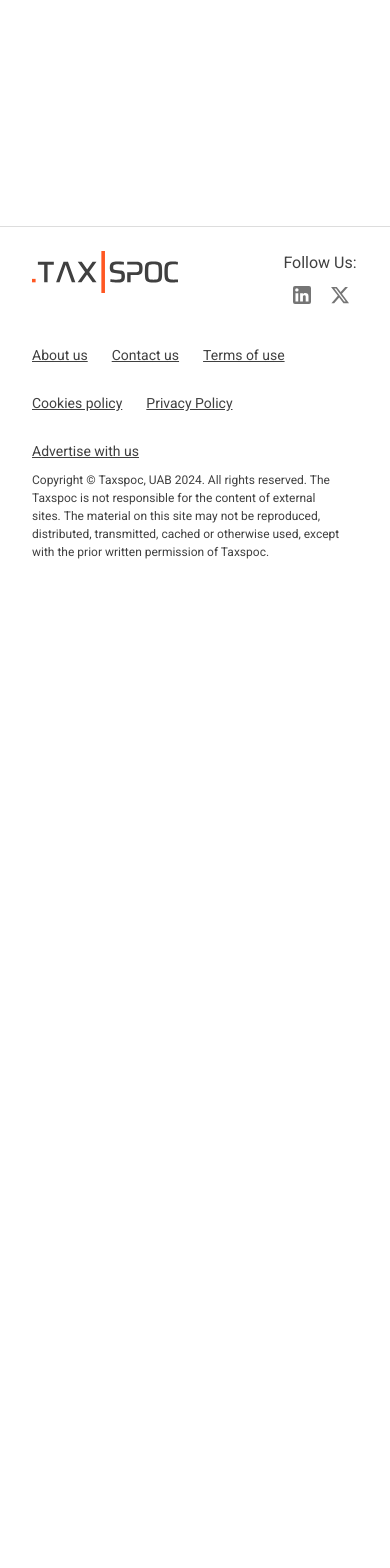
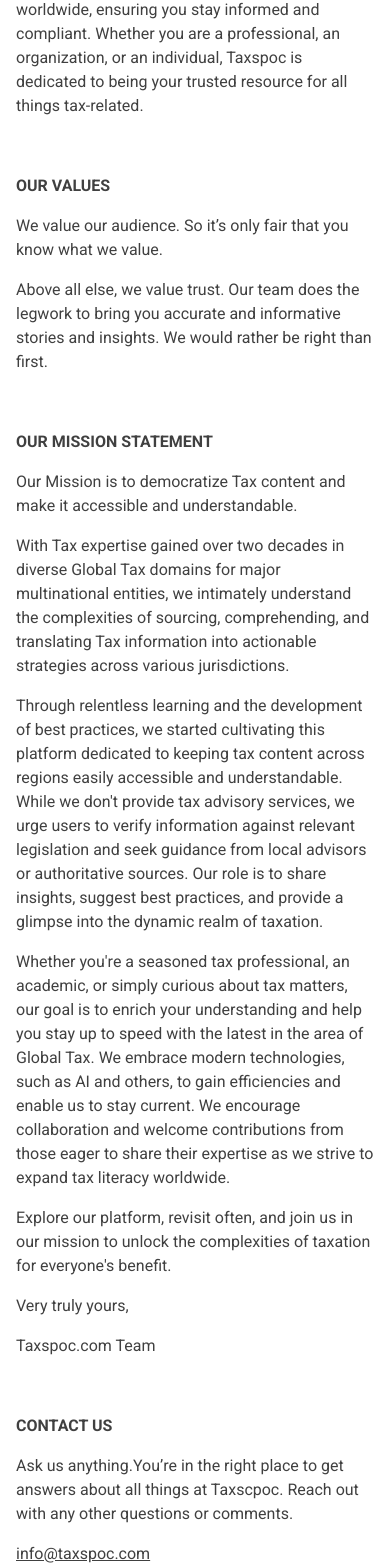
Before and after one commit to JurateSt/TAXSPOC, a React (Vite) app in the folder ui-web/: page /about-us in a window 390 px wide. Shown: the part 259-1827 px from the top of the page. Before the commit the page ends 844 px from the top, so only its background shows below. Built offline with nearby package versions, Linux system fonts and the light colour scheme; no server answers.

Commit message:
About Us and Contact Us pages

```diff
--- a/ui-web/src/components/BottomBar/BottomContainer.jsx
+++ b/ui-web/src/components/BottomBar/BottomContainer.jsx
@@ -77,7 +77,7 @@ const BottomContainer = () => {
 							<Link
 								to="/about-us"
 								// target="_blank"
-								rel="noopener noreferrer"
+								// rel="noopener noreferrer"
 								style={{ color: 'inherit' }}
 							>
 								<Typography variant="bottomNavigationText">About us</Typography>
@@ -94,9 +94,9 @@ const BottomContainer = () => {
 							<Link to="/privacy-policy" rel="noopener noreferrer" style={{ color: 'inherit' }}>
 								<Typography variant="bottomNavigationText">Privacy Policy</Typography>
 							</Link>
-							<Link to="/advertise-with-us" rel="noopener noreferrer" style={{ color: 'inherit' }}>
+							{/* <Link to="/advertise-with-us" rel="noopener noreferrer" style={{ color: 'inherit' }}>
 								<Typography variant="bottomNavigationText">Advertise with us</Typography>
-							</Link>
+							</Link> */}
 						</Box>
 					</Grid>
 
--- /dev/null
+++ b/ui-web/src/components/InfoAbout/InfoAboutContent.jsx
@@ -0,0 +1,121 @@
+import React from 'react';
+// MUI
+import { Typography, Grid } from '@mui/material';
+
+const InfoAboutContent = () => {
+	return (
+		<Grid item xs={12}>
+			<Typography
+				component="div"
+				sx={{ fontSize: '16px', fontStyle: 'normal', fontWeight: 400, lineHeight: '24px' }}
+			>
+				<p>
+					<strong>
+						<span style={{ color: '#404040' }}>ABOUT US</span>
+					</strong>
+				</p>
+				<p>
+					<span style={{ color: '#404040' }}>
+						Taxspoc is your Single Point of Contact for global and local tax news, providing clear,
+						logical, and well-organized tax information. We deliver timely updates and expert
+						analysis on tax regulations worldwide, ensuring you stay informed and compliant. Whether
+						you are a professional, an organization, or an individual, Taxspoc is dedicated to being
+						your trusted resource for all things tax-related.
+					</span>
+				</p>
+				<p>&nbsp;</p>
+				<p>
+					<strong>
+						<span style={{ color: '#404040' }}>OUR VALUES</span>
+					</strong>
+				</p>
+				<p>
+					<span style={{ color: '#404040' }}>
+						We value our audience. So it&rsquo;s only fair that you know what we value.
+					</span>
+				</p>
+				<p>
+					<span style={{ color: '#404040' }}>
+						Above all else, we value trust. Our team does the legwork to bring you accurate and
+						informative stories and insights. We would rather be right than first.
+					</span>
+				</p>
+				<p>&nbsp;</p>
+				<p>
+					<strong>
+						<span style={{ color: '#404040' }}>OUR MISSION STATEMENT</span>
+					</strong>
+				</p>
+				<p id="docs-internal-guid-3012c2c6-7fff-fa92-7c38-ab1d9f4c171e" dir="ltr">
+					<span style={{ color: '#404040' }}>
+						Our Mission is to democratize Tax content and make it accessible and
+						understandable.&nbsp;
+					</span>
+				</p>
+				<p dir="ltr">
+					<span style={{ color: '#404040' }}>
+						With Tax expertise gained over two decades in diverse Global Tax domains for major
+						multinational entities, we intimately understand the complexities of sourcing,
+						comprehending, and translating Tax information into actionable strategies across various
+						jurisdictions.
+					</span>
+				</p>
+				<p dir="ltr">
+					<span style={{ color: '#404040' }}>
+						Through relentless learning and the development of best practices, we started
+						cultivating this platform dedicated to keeping tax content across regions easily
+						accessible and understandable. While we don't provide tax advisory services, we urge
+						users to verify information against relevant legislation and seek guidance from local
+						advisors or authoritative sources. Our role is to share insights, suggest best
+						practices, and provide a glimpse into the dynamic realm of taxation.&nbsp;
+					</span>
+				</p>
+				<p dir="ltr">
+					<span style={{ color: '#404040' }}>
+						Whether you're a seasoned tax professional, an academic, or simply curious about tax
+						matters, our goal is to enrich your understanding and help you stay up to speed with the
+						latest in the area of Global Tax. We embrace modern technologies, such as AI and others,
+						to gain efficiencies and enable us to stay current. We encourage collaboration and
+						welcome contributions from those eager to share their expertise as we strive to expand
+						tax literacy worldwide.
+					</span>
+				</p>
+				<p dir="ltr">
+					<span style={{ color: '#404040' }}>
+						Explore our platform, revisit often, and join us in our mission to unlock the
+						complexities of taxation for everyone's benefit.
+					</span>
+				</p>
+				<p dir="ltr">
+					<span style={{ color: '#404040' }}>Very truly yours,</span>
+				</p>
+				<p dir="ltr">
+					<span style={{ color: '#404040' }}>Taxspoc.com Team</span>
+				</p>
+				<p dir="ltr">&nbsp;</p>
+				<p dir="ltr" id="contactUsSection">
+					<strong>
+						<span style={{ color: '#404040' }}>CONTACT US</span>
+					</strong>
+				</p>
+				<p>
+					<span style={{ color: '#404040' }}>Ask us anything.</span>
+					<span style={{ color: '#404040' }}>
+						You&rsquo;re in the right place to get answers about all things at Taxscpoc. Reach out
+						with any other questions or comments.
+					</span>
+				</p>
+				<p lang="en-US">
+					<span style={{ color: '#404040' }}>
+						<a style={{ color: '#404040' }} href="mailto:info@taxspoc.com">
+							info@taxspoc.com
+						</a>
+						&nbsp;
+					</span>
+				</p>
+			</Typography>
+		</Grid>
+	);
+};
+
+export default InfoAboutContent;
--- /dev/null
+++ b/ui-web/src/components/InfoAbout/InfoAboutHeader.jsx
@@ -0,0 +1,22 @@
+import moment from 'moment';
+// MUI
+import { Typography, Grid } from '@mui/material';
+
+const InfoAboutHeader = () => {
+	return (
+		<Grid item xs={12}>
+			<Typography
+				sx={{
+					fontSize: ['24px', '24px', '40px'], // xs, sm, md
+					lineHeight: ['32px', '32px', '48px'], // xs, sm, md
+					fontStyle: 'normal',
+					fontWeight: 600,
+				}}
+			>
+				About Us | Our Values | Our Mission Statement
+			</Typography>
+		</Grid>
+	);
+};
+
+export default InfoAboutHeader;
--- /dev/null
+++ b/ui-web/src/components/InfoAbout/InfoAboutSubHeader.jsx
@@ -0,0 +1,27 @@
+// MUI
+import { Typography, Grid } from '@mui/material';
+// moment
+import moment from 'moment';
+
+const InfoAboutSubHeader = () => {
+	return (
+		<Grid container item xs={12}>
+			<Grid item xs={6}>
+				<Typography
+					sx={{ fontSize: '14px', fontStyle: 'normal', fontEeight: 300, lineHeight: '20px' }}
+				>
+					About Us | Our Values | Our Mission Statement
+				</Typography>
+			</Grid>
+			{/* <Grid item xs={6} sx={{ textAlign: 'right' }}>
+				<Typography
+					sx={{ fontSize: '14px', fontStyle: 'normal', fontEeight: 300, lineHeight: '20px' }}
+				>
+					{moment(article?.dateTag).format('MMMM DD, YYYY')}
+				</Typography>
+			</Grid> */}
+		</Grid>
+	);
+};
+
+export default InfoAboutSubHeader;
--- /dev/null
+++ b/ui-web/src/components/InfoAbout/InfoAboutSupportingText.jsx
@@ -0,0 +1,22 @@
+import React from 'react';
+// MUI
+import { Box, Typography, Grid } from '@mui/material';
+
+const InfoAboutSupportingText = () => {
+	return (
+		<Grid item xs={12}>
+			<Typography
+				sx={{
+					fontSize: ['20px', '20px', '24px'], // xs, sm, md
+					lineHeight: ['24px', '24px', '28px'], // xs, sm, md
+					fontStyle: 'normal',
+					fontWeight: 400,
+				}}
+			>
+				Your Single Single Point of Contact for Global and Local Tax News
+			</Typography>
+		</Grid>
+	);
+};
+
+export default InfoAboutSupportingText;
--- a/ui-web/src/components/NavigationBar.jsx
+++ b/ui-web/src/components/NavigationBar.jsx
@@ -33,7 +33,7 @@ const NavigationBar = () => {
 	const location = useLocation();
 	const isOld = location.pathname === '/home2';
 
-	const isMobile = useMediaQuery((theme) => theme.breakpoints.down('md'));
+	const isMobile = useMediaQuery((theme) => theme.breakpoints.down('lg'));
 
 	const [drawerOpen, setDrawerOpen] = useState(false);
 	const [openMenuItems, setOpenMenuItems] = useState(false);
--- a/ui-web/src/pages/AboutUs.jsx
+++ b/ui-web/src/pages/AboutUs.jsx
@@ -1,28 +1,66 @@
-import React from 'react';
+import React, { useEffect } from 'react';
+import { useLocation } from 'react-router-dom';
 // MUI
-import { Box, Container } from '@mui/material';
+import { Box, Container, Grid } from '@mui/material';
 // components
 import MainBar from '../components/MainBar';
 import BottomContainer from '../components/BottomBar/BottomContainer';
+import InfoAboutSubHeader from '../components/InfoAbout/InfoAboutSubHeader';
+import InfoAboutHeader from '../components/InfoAbout/InfoAboutHeader';
+import InfoAboutSupportingText from '../components/InfoAbout/InfoAboutSupportingText';
+import InfoAboutContent from '../components/InfoAbout/InfoAboutContent';
+
 const AboutUs = () => {
+	const location = useLocation();
+
+	useEffect(() => {
+		if (location.hash === '#contact') {
+			const contactSection = document.getElementById('contactUsSection');
+			if (contactSection) {
+				contactSection.scrollIntoView({ behavior: 'smooth' });
+			}
+		} else {
+			window.scrollTo(0, 0);
+		}
+	}, [location]);
+
 	return (
 		<>
-			<Box
-				sx={{
-					display: 'flex',
-					flexDirection: 'column',
-					minHeight: '100vh',
-				}}
-			>
-				<MainBar />
-				<Box sx={{ flex: '1' }}>
-					<Container sx={{ mt: 4 }}>
-						<h1>About us</h1>
-					</Container>
-				</Box>
+			<MainBar />
+			{/* <Box sx={{ flex: '1' }}>
+				<Container sx={{ mt: 4 }}>
+					<h1>About us</h1>
+				</Container>
+			</Box> */}
 
-				<BottomContainer />
-			</Box>
+			<Container sx={{ marginTop: '16px' }}>
+				<Grid
+					container
+					item
+					rowSpacing={2}
+					xs={12}
+					sm={12}
+					md={8}
+					lg={8}
+					xl={8}
+					// sx={{
+					// 	border: '1px solid red',
+					// 	// flexDirection: 'column',
+					// 	// justifyContent: 'center',
+					// 	// alignItems: 'flex-start',
+					// }}
+				>
+					{/* <InfoAboutSubHeader /> */}
+					{/* <InfoAboutHeader /> */}
+					{/* <InfoAboutSupportingText /> */}
+					{/* <ReadArticlePhoto article={article} /> */}
+					<InfoAboutContent />
+					{/* <ReadArticleCategories article={article} /> */}
+					{/* <ReadArticleSuggested currentArticle={article} articles={articles} /> */}
+				</Grid>
+			</Container>
+
+			<BottomContainer />
 		</>
 	);
 };
--- a/ui-web/src/pages/ContactUs.jsx
+++ b/ui-web/src/pages/ContactUs.jsx
@@ -1,30 +1,18 @@
-import React from 'react';
+import React, { useEffect } from 'react';
+import { useNavigate } from 'react-router-dom';
 // MUI
 import { Box, Container } from '@mui/material';
 // components
 import MainBar from '../components/MainBar';
 import BottomContainer from '../components/BottomBar/BottomContainer';
 const ContactUs = () => {
-	return (
-		<>
-			<Box
-				sx={{
-					display: 'flex',
-					flexDirection: 'column',
-					minHeight: '100vh',
-				}}
-			>
-				<MainBar />
-				<Box sx={{ flex: '1' }}>
-					<Container sx={{ mt: 4 }}>
-						<h1>Contact us</h1>
-					</Container>
-				</Box>
+	const navigate = useNavigate();
 
-				<BottomContainer />
-			</Box>
-		</>
-	);
+	useEffect(() => {
+		navigate('/about-us#contact');
+	}, [navigate]);
+
+	return null; // or a loader if the redirection might take time
 };
 
 export default ContactUs;
```
